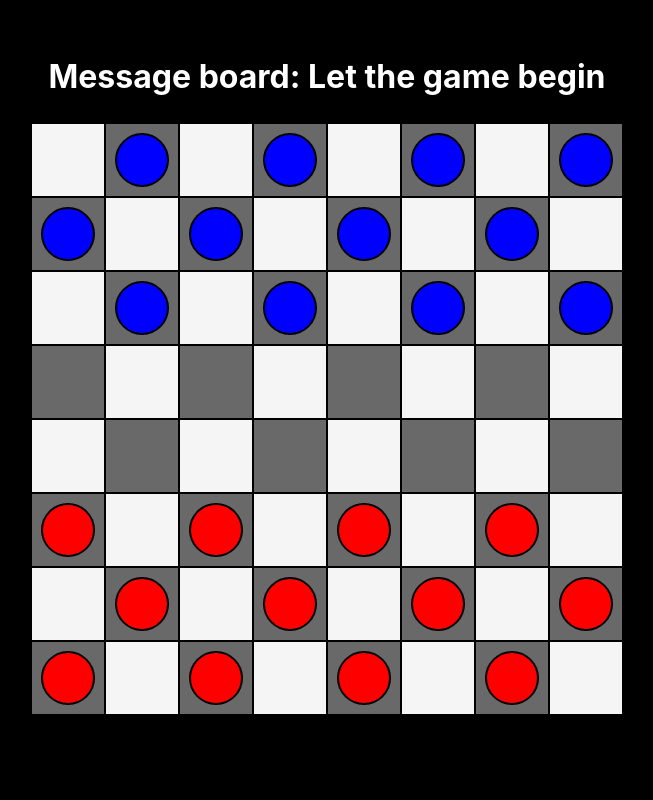
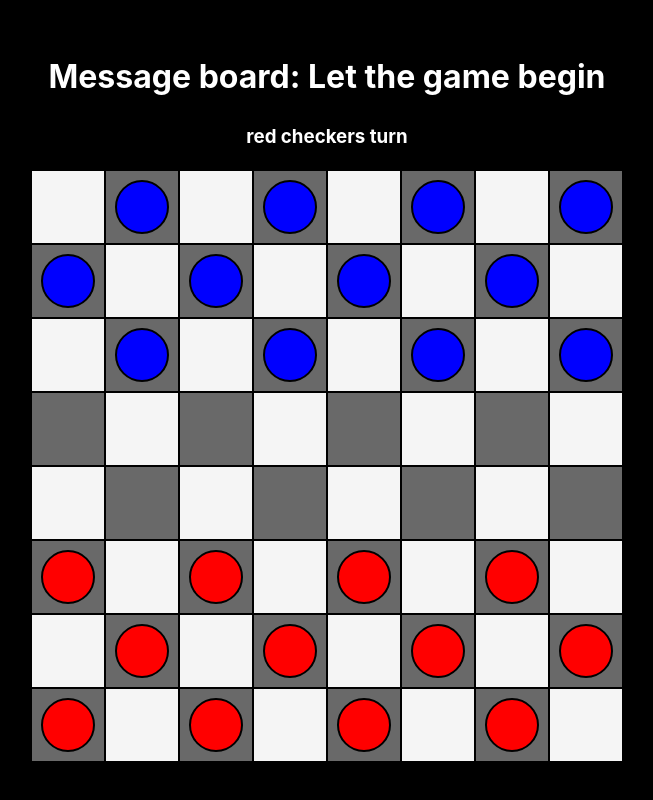
Before and after one commit to gjstirling/draughts_vite, a React (Vite) app: page / in a window 1280 px wide. Shown: the whole page, without its empty margins (313-966 px from the left). Built offline with nearby package versions, Linux system fonts and the light colour scheme.

Commit message:
add heading for turns

```diff
--- a/src/components/Board.tsx
+++ b/src/components/Board.tsx
@@ -2,10 +2,13 @@ import Square from "./Square";
 import { useBoardState } from "../hooks/useBoardState";
 
 function Board() {
-  const { board, moveAction, selectedChecker, setSelectedChecker, setTurn, turn } = useBoardState();
+  const { board, moveAction, selectedChecker, setSelectedChecker, turn } = useBoardState();
 
   return (
     <>
+        <div>
+            <h3 className={"heading"}> {turn ? "red" : "blue"} checkers turn</h3>
+        </div>
         <div>
             {board.map((row, rowIndex) => (
           <div className="board-row" key={rowIndex}>
--- a/src/hooks/useBoardState.ts
+++ b/src/hooks/useBoardState.ts
@@ -57,7 +57,6 @@ export function useBoardState() {
         selectedChecker,
         moveAction,
         setSelectedChecker,
-        turn,
-        setTurn
+        turn
     }
 }
```
